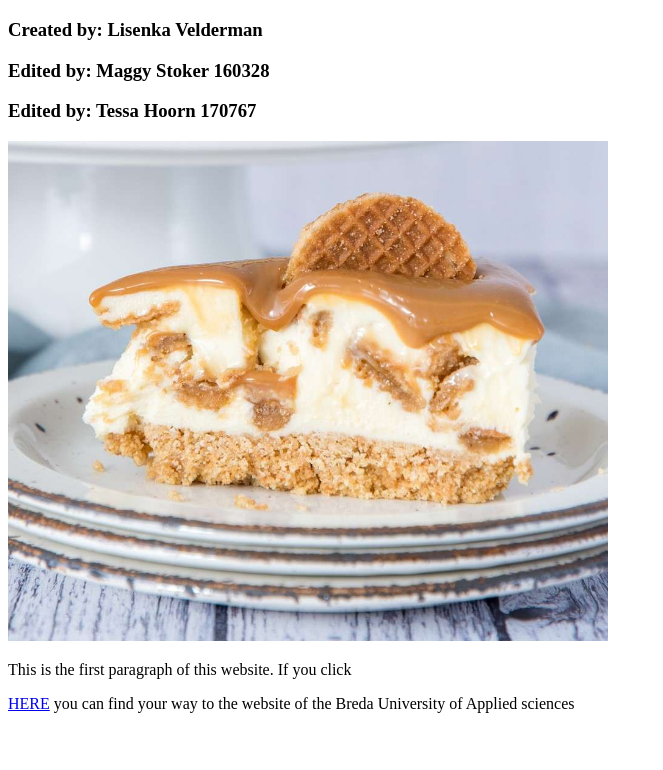
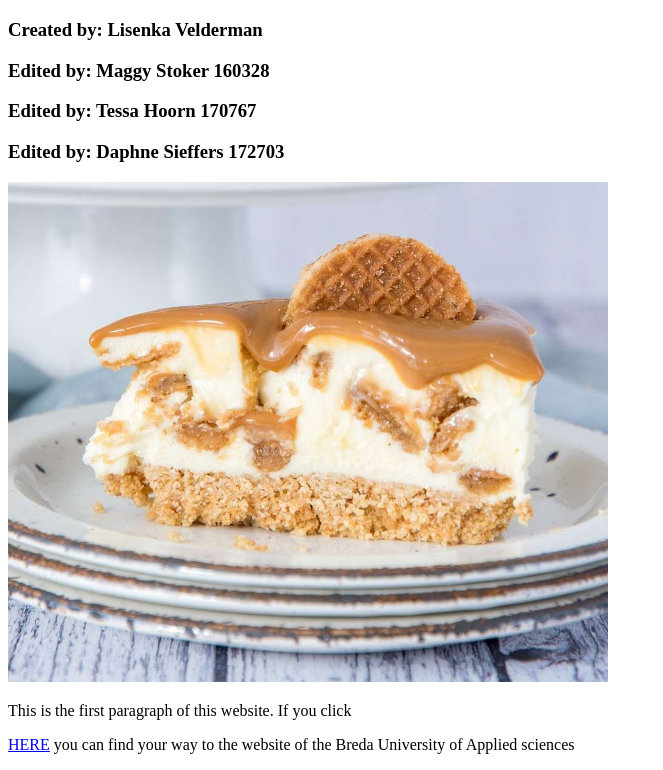
Before and after one commit to LisenkaPR8/prj4-chapter-3, a plain HTML site: page index.html in a window 1280 px wide. Shown: the part 61-831 px from the top of the page, without its empty margins (0-663 px from the left). Before the commit the page ends 800 px from the top, so only its background shows below. Drawn offline with Linux system fonts and the light colour scheme.

Commit message:
Added own name

```diff
--- a/index.html
+++ b/index.html
@@ -13,6 +13,7 @@
         <h3>Created by: Lisenka Velderman</h3>
 		<h3> Edited by: Maggy Stoker 160328</h3>
 		<h3> Edited by: Tessa Hoorn 170767</h3>
+		<h3> Edited by: Daphne Sieffers 172703</h3>
 
     </div>
 
```
